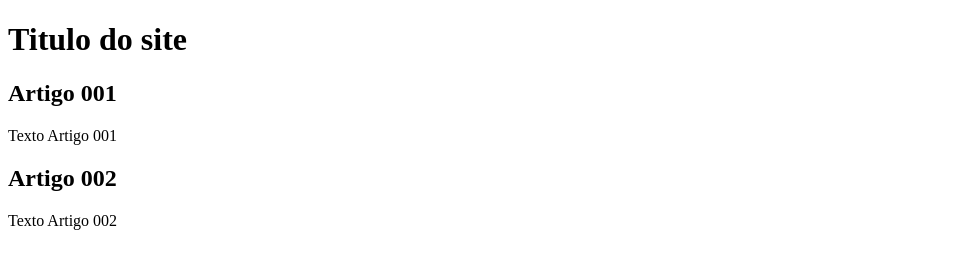
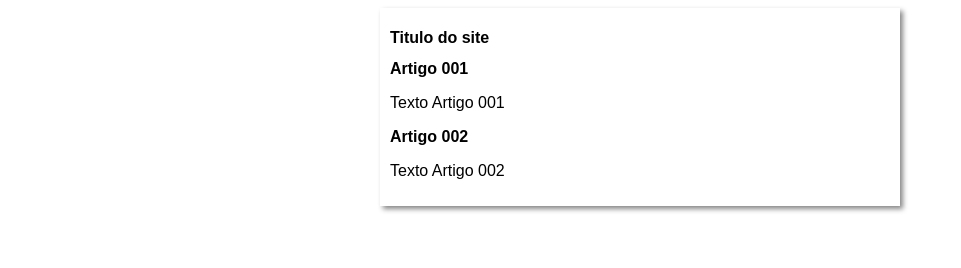
Before and after one commit to guiialvees/projeto-site, a plain HTML site: page index.html in a window 1280 px wide. Shown: the whole page, without its empty margins (0-961 px from the left). Drawn offline with Linux system fonts and the light colour scheme.

Commit message:
iniciei o design

```diff
--- /dev/null
+++ b/estilos/style.css
@@ -0,0 +1,18 @@
+*{
+    font-family: Arial, Helvetica, sans-serif;
+    font-size: 16px;
+}
+
+body{
+    background-color: white;
+
+}
+
+main{
+    background-color: white;
+    width: 500px;
+    margin: auto;
+    padding: 10px;
+    box-shadow: 3px 3px 5px rgb(0, 0, 0, 0.473);
+
+}
--- a/index.html
+++ b/index.html
@@ -4,6 +4,7 @@
     <meta charset="UTF-8">
     <meta name="viewport" content="width=device-width, initial-scale=1.0">
     <title>Título do Site</title>
+    <link rel="stylesheet" href="estilos/style.css">
 </head>
 <body>
     <main>
```
